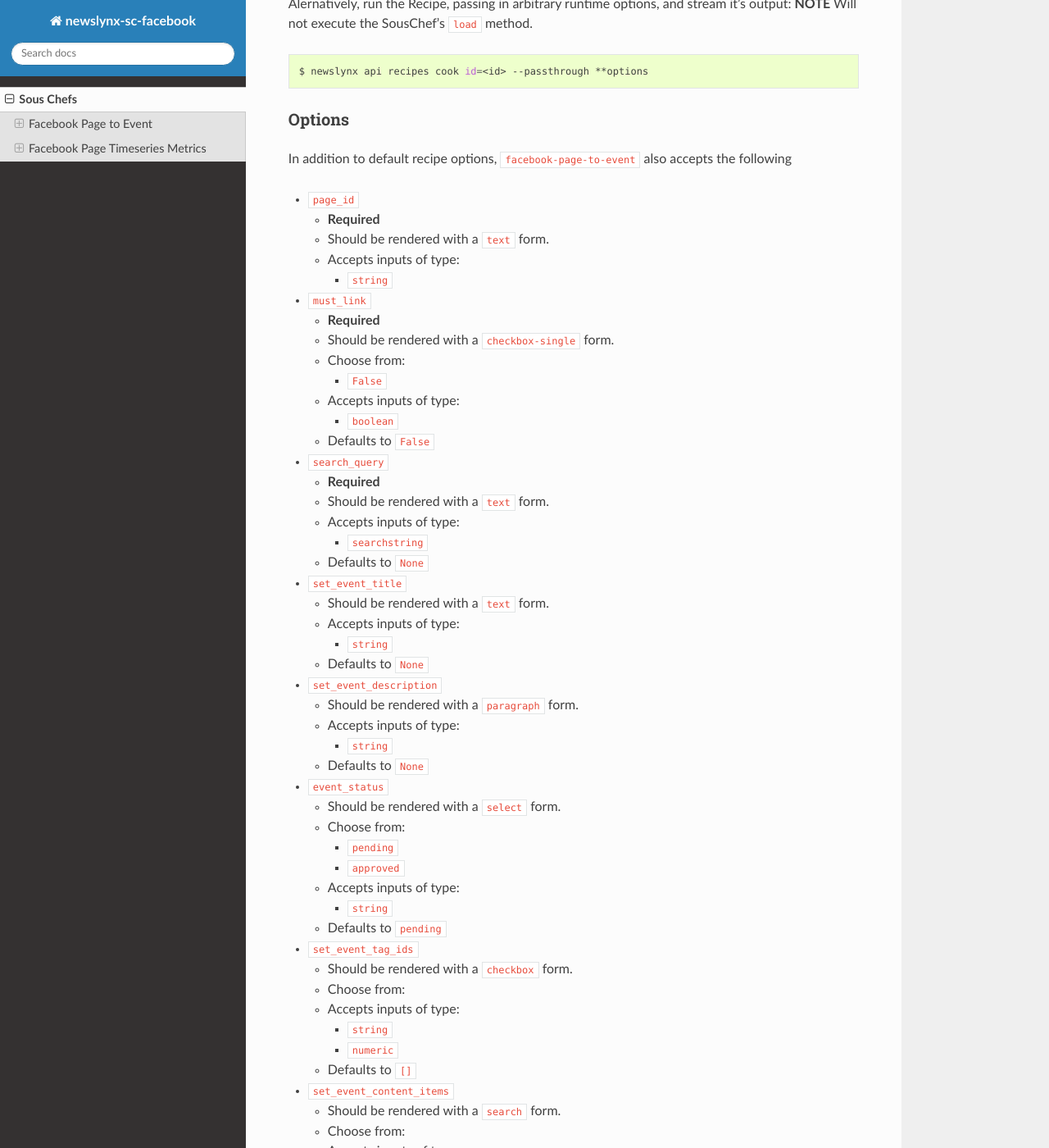
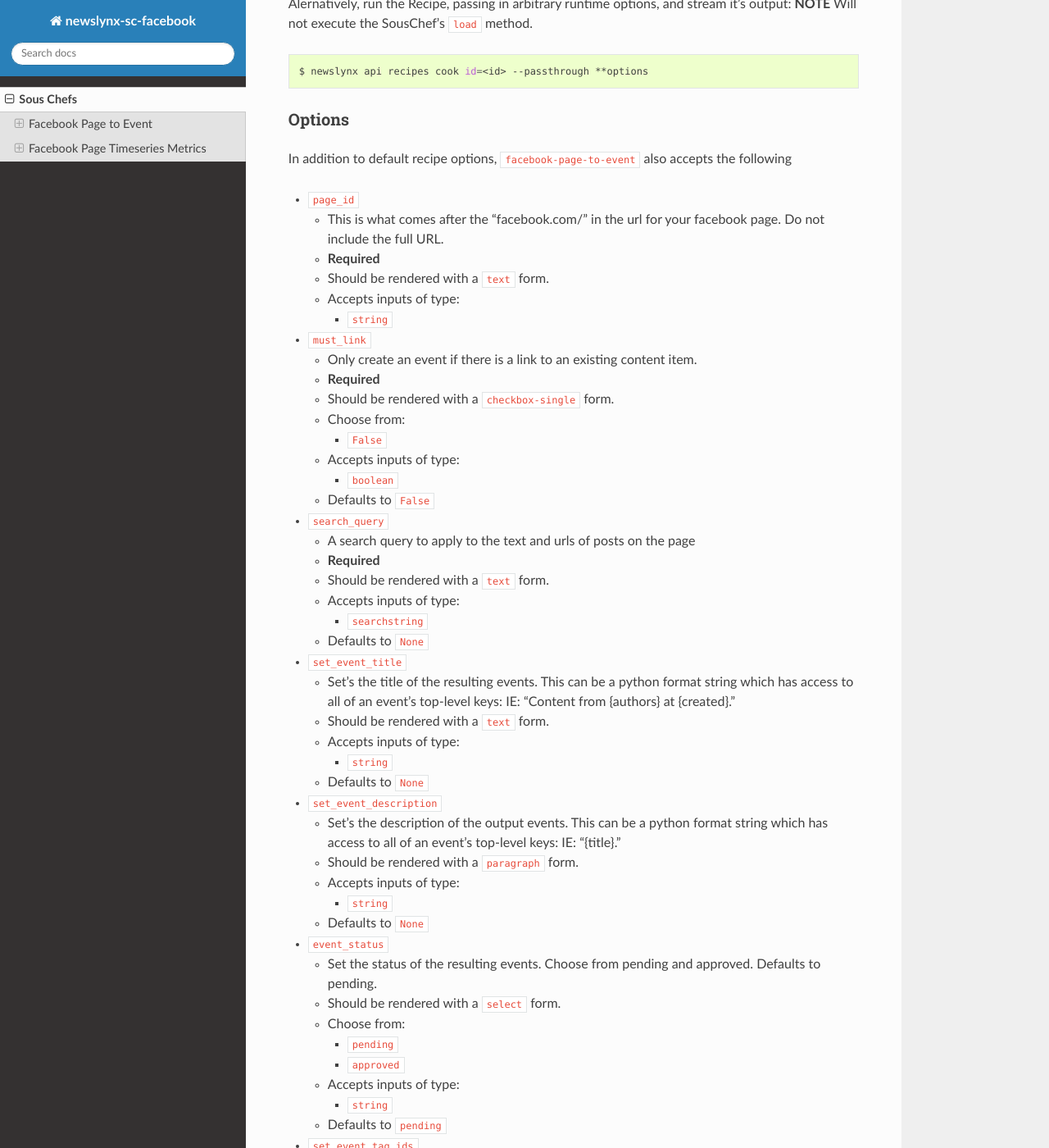
Before and after one commit to newslynx/newslynx-sc-facebook, a Sphinx documentation site: the page built from docs/sous-chefs.rst, in a window 1280 px wide and 1400 px high, scrolled down 1209 px. Shown: the whole window at 82% size. Built offline with Sphinx 7.4.7 and the Read the Docs theme 2.0.0, drawn with Linux system fonts in a browser that asks for light colours; pages that are not in the unit, such as notebooks, are missing from menus; some of the changed text lies outside the part shown.

Commit message:
update docs

```diff
--- a/docs/sous-chefs.rst
+++ b/docs/sous-chefs.rst
@@ -71,6 +71,9 @@ accepts the following
 
 -  ``page_id``
 
+   -  This is what comes after the "facebook.com/" in the url for your
+      facebook page. Do not include the full URL.
+
    -  **Required**
    -  Should be rendered with a ``text`` form.
    -  Accepts inputs of type:
@@ -78,6 +81,9 @@ accepts the following
       -  ``string``
 
 -  ``must_link``
+
+   -  Only create an event if there is a link to an existing content
+      item.
 
    -  **Required**
    -  Should be rendered with a ``checkbox-single`` form.
@@ -93,6 +99,8 @@ accepts the following
 
 -  ``search_query``
 
+   -  A search query to apply to the text and urls of posts on the page
+
    -  **Required**
    -  Should be rendered with a ``text`` form.
    -  Accepts inputs of type:
@@ -103,6 +111,10 @@ accepts the following
 
 -  ``set_event_title``
 
+   -  Set's the title of the resulting events. This can be a python
+      format string which has access to all of an event's top-level
+      keys: IE: "Content from {authors} at {created}."
+
    -  Should be rendered with a ``text`` form.
    -  Accepts inputs of type:
 
@@ -112,6 +124,10 @@ accepts the following
 
 -  ``set_event_description``
 
+   -  Set's the description of the output events. This can be a python
+      format string which has access to all of an event's top-level
+      keys: IE: "{title}."
+
    -  Should be rendered with a ``paragraph`` form.
    -  Accepts inputs of type:
 
@@ -120,6 +136,9 @@ accepts the following
    -  Defaults to ``None``
 
 -  ``event_status``
+
+   -  Set the status of the resulting events. Choose from pending and
+      approved. Defaults to pending.
 
    -  Should be rendered with a ``select`` form.
    -  Choose from:
@@ -135,6 +154,9 @@ accepts the following
 
 -  ``set_event_tag_ids``
 
+   -  A list of Tag IDs or slugs to automatically apply to events
+      created by this recipe.
+
    -  Should be rendered with a ``checkbox`` form.
    -  Choose from:
 
@@ -146,6 +168,9 @@ accepts the following
    -  Defaults to ``[]``
 
 -  ``set_event_content_items``
+
+   -  A list of Content Item IDs and Titles to automatically apply to
+      events created by this Recipe.
 
    -  Should be rendered with a ``search`` form.
    -  Choose from:
@@ -226,6 +251,9 @@ In addition to default recipe options,
 
 -  ``page_id``
 
+   -  This is what comes after the "facebook.com/" in the url for your
+      facebook page. Do not include the full URL.
+
    -  **Required**
    -  Should be rendered with a ``text`` form.
    -  Accepts inputs of type:
```
